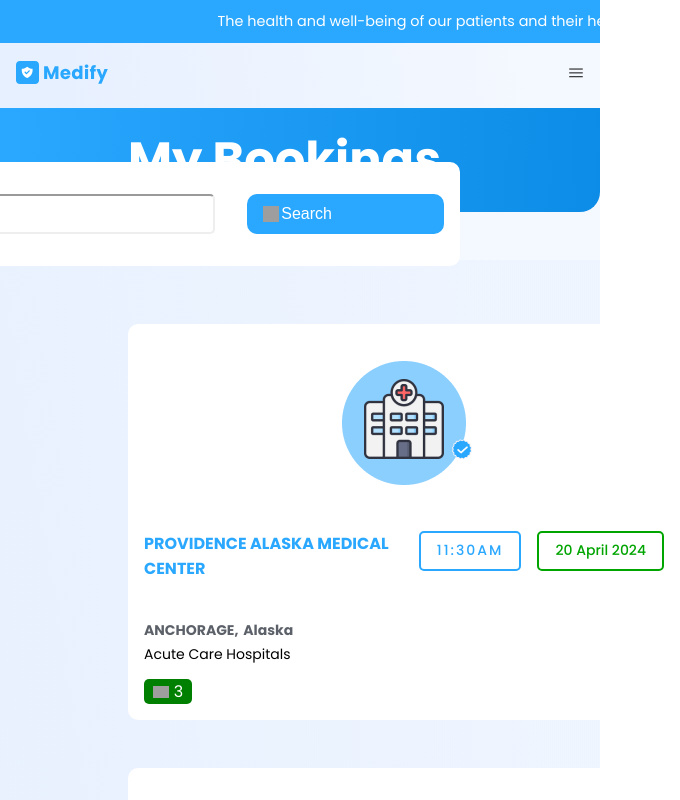
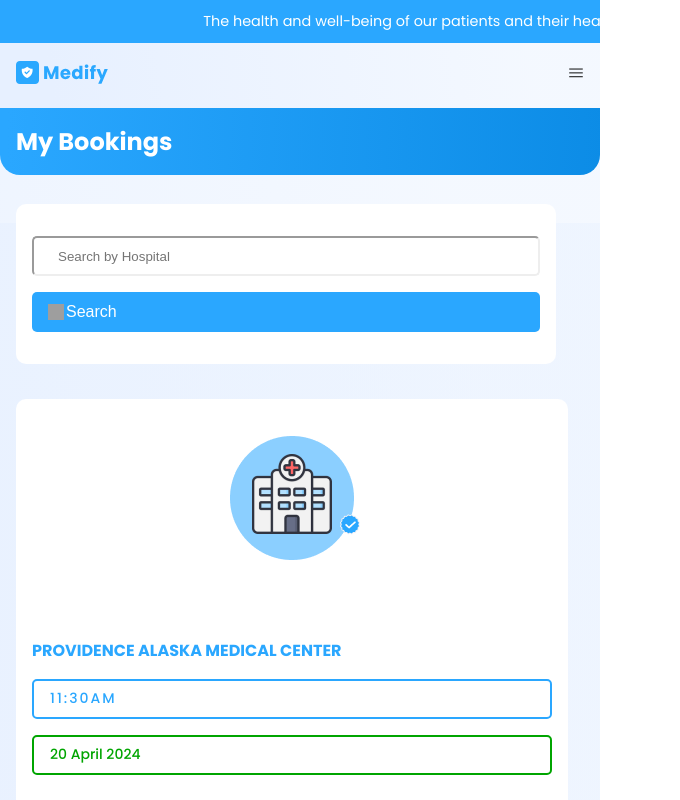
Before and after one commit to Pratik-Tulkane14/medify, a React (Vite) app: page /my-bookings in a window 600 px wide. Shown: the top 800 px of the page, 680 px wide, since content can reach past the window. Built offline with nearby package versions, Linux system fonts and the light colour scheme; grey boxes are pictures that could not be loaded.

Commit message:
feature: navbar completed

```diff
--- a/src/App.tsx
+++ b/src/App.tsx
@@ -15,10 +15,10 @@
     <div >
       <Notice />
       {isMobileNavVisible ?
-        <MobileNavbar isMobileNavVisible={isMobileNavVisible} setIsMobileNavVisible={setIsMobileNavVisible} />
-      :  <Navbar setIsMobileNavVisible={setIsMobileNavVisible} />
+        <MobileNavbar setIsMobileNavVisible={setIsMobileNavVisible} />
+        : <Navbar setIsMobileNavVisible={setIsMobileNavVisible} />
       }
-       <main>
+      <main>
         <Outlet />
       </main>
       <Download />
--- a/src/components/Hospitals.tsx
+++ b/src/components/Hospitals.tsx
@@ -110,7 +110,7 @@
                                         <img src={greaterthan} alt="leftarrow" />
                                     </div>
                                 </div>
-                                <div className="slots-wrapper">
+                                <div className="slots-wrapper-inner">
                                     <div className="slots-time">
                                         <div className="">
                                             <p className='slot-category'> Morning</p>
--- a/src/components/MobileNavbar.tsx
+++ b/src/components/MobileNavbar.tsx
@@ -4,10 +4,9 @@
 import { Link, NavLink } from 'react-router';
 import NavArray from '../constants/NavArray';
 interface MobileNavbarProps {
-    isMobileNavVisible: boolean,
     setIsMobileNavVisible: React.Dispatch<React.SetStateAction<boolean>>;
 }
-const MobileNavbar = ({ isMobileNavVisible, setIsMobileNavVisible }: MobileNavbarProps) => {
+const MobileNavbar = ({ setIsMobileNavVisible }: MobileNavbarProps) => {
     return (
         <div className="ph-nav">
             <div className="ph-nav-wrapper">
--- a/src/index.css
+++ b/src/index.css
@@ -282,7 +282,7 @@
   display: flex;
   align-items: center;
   background-color: var(--primary-bg-color);
-  border-radius: 10px;
+  border-radius: 5px;
   width: 95px;
   height: 40px;
   padding: 1rem 1rem;
@@ -323,6 +323,9 @@
 .hospital-name {
   color: var(--primary-bg-color);
   font-weight: bold;
+}
+.offer {
+  width: 100%;
 }
 .offer-free {
   color: var(--primary-font-color);
@@ -771,7 +774,7 @@
   background: var(--primary-bg);
   display: flex;
   flex-direction: column;
-  padding: 0rem 1rem;
+  padding: 1rem 1rem;
   padding-bottom: 2rem;
   align-items: center;
   gap: 5rem;
@@ -978,11 +981,11 @@
     font-size: 18px;
   }
   .button-wrapper {
-    width: 15rem;
+    width: 100%;
     text-align: center;
   }
   .specialisation {
-    margin-top: 16rem;
+    margin-top: 1rem;
   }
   .hero-wrapper {
     height: 65vh;
@@ -1013,9 +1016,12 @@
     display: flex;
     justify-content: center;
   }
+  .icons-img-wrapper {
+    height: 4rem;
+  }
   .custom-swipper-wrapper {
-    padding: 1rem 2rem;
-    margin-top: 15rem;
+    padding: 1rem;
+    margin-top: 10.5rem;
   }
   .my-booking-btn {
     margin: 0rem;
@@ -1044,6 +1050,7 @@
 
   .first-section {
     margin-bottom: 2rem;
+    height: 100%;
   }
 
   .right-reserve {
@@ -1052,7 +1059,7 @@
     padding-top: 1rem;
   }
   .patient-caring {
-    flex-direction: column;
+    flex-direction: column-reverse;
     align-items: center;
     padding: 1rem;
     gap: 20px;
@@ -1122,10 +1129,14 @@
   .mobile-nav {
     width: 100%;
     height: 100%;
-    /* background-color: rgba(255, 255, 255, 0.5); */
     background-color: #fff;
-    transition: transform 0.9s ease-in;
     transform: translateX(0%);
+    transition: transform 200ms ease, box-shadow 200ms ease;
+    box-shadow: rgba(0, 0, 0, 0.24) 0px 3px 10px;
+  }
+
+  .patient-caring {
+    margin-top: 1rem;
   }
   .hero-left {
     padding-top: 0;
@@ -1153,7 +1164,7 @@
     display: none;
   }
   .details-hospital {
-        gap: 1rem;
+    gap: 1rem;
     > p {
       font-size: 1.2rem;
     }
@@ -1173,15 +1184,24 @@
   .hospital-name {
     font-size: 1rem;
   }
+  .booking-slots-section {
+    flex-direction: column;
+  }
   .hospitals-cards {
+    margin-top: 1rem;
     width: 100%;
     align-items: flex-start;
+  }
+  .booking-hospitals-cards {
+    display: flex;
+    flex-direction: column;
+    margin-top: 10rem;
+    width: 100%;
+    gap: 1rem;
   }
   .hospital-details-card {
     width: 92vw;
     flex-direction: column;
-    gap: 0;
-    margin-top: 2rem;
     padding: 1rem;
   }
   .card-details {
@@ -1198,19 +1218,51 @@
   .slots-wrapper {
     width: 100%;
   }
-  .slots-header{
+  .slots-header {
     gap: 0;
   }
-  .left-navigator, .right-navigator{
+  .left-navigator,
+  .right-navigator {
     display: none;
   }
-  .wrapper-slots-time{
+  .wrapper-slots-time {
     flex-direction: column;
   }
-  .time{
+  .time {
     display: flex;
     flex-wrap: wrap;
     gap: 0.5rem;
+  }
+  .booking-heading {
+    font-size: 1.5rem;
+  }
+  .booking-search-wrapper {
+    padding: 1rem;
+  }
+  .booking-search-section {
+    flex-direction: column;
+    gap: 1rem;
+  }
+  .my-bookings-wrapper {
+    padding: 1rem;
+  }
+  .booking-search-section {
+    width: 90vw;
+    margin: 1rem;
+  }
+  .booking-search-section {
+    > input {
+      width: 100%;
+      height: 2.5rem;
+    }
+  }
+  .button-wrapper {
+    width: 100%;
+  }
+  .booking-wrapper {
+    position: absolute;
+    top: 80px;
+    left: 0;
   }
 }
 /* Tablets */
@@ -1218,7 +1270,9 @@
   body {
     font-size: 16px;
   }
-
+  .hero-wrapper {
+    flex-direction: column;
+  }
   /* mobile navbar css start  */
   .hamburger-section {
     display: block;
@@ -1369,7 +1423,8 @@
   }
 
   .footer {
-    grid-template-columns: repeat(2, 1fr);
+    grid-template-columns: repeat(1, 1fr);
+    gap: 1rem;
   }
 
   .first-section {
@@ -1405,6 +1460,23 @@
   body {
     font-size: 20px;
   }
+  .hero-wrapper {
+    flex-direction: row;
+  }
+  .search-wrapper {
+    width: 65%;
+  }
+  .hospitals-cards {
+    width: 100%;
+  }
+  .hospital-details-card {
+    width: 100%;
+  }
+  .time{
+    display: flex;
+    gap: 2rem;
+    flex-direction: row;
+  }
   .navbar {
     padding: 0 8rem;
   }
--- a/src/pages/Mybookings.tsx
+++ b/src/pages/Mybookings.tsx
@@ -8,7 +8,7 @@
         <div className="bookings-section">
             <BookingSeach />
             <div className="my-bookings-wrapper">
-                <div className="hospitals-cards">
+                <div className="booking-hospitals-cards">
                     {mybookings?.map((item) => {
                         return (
                             <div key={item["Provider ID"]} className="hospital-details-card">
```
